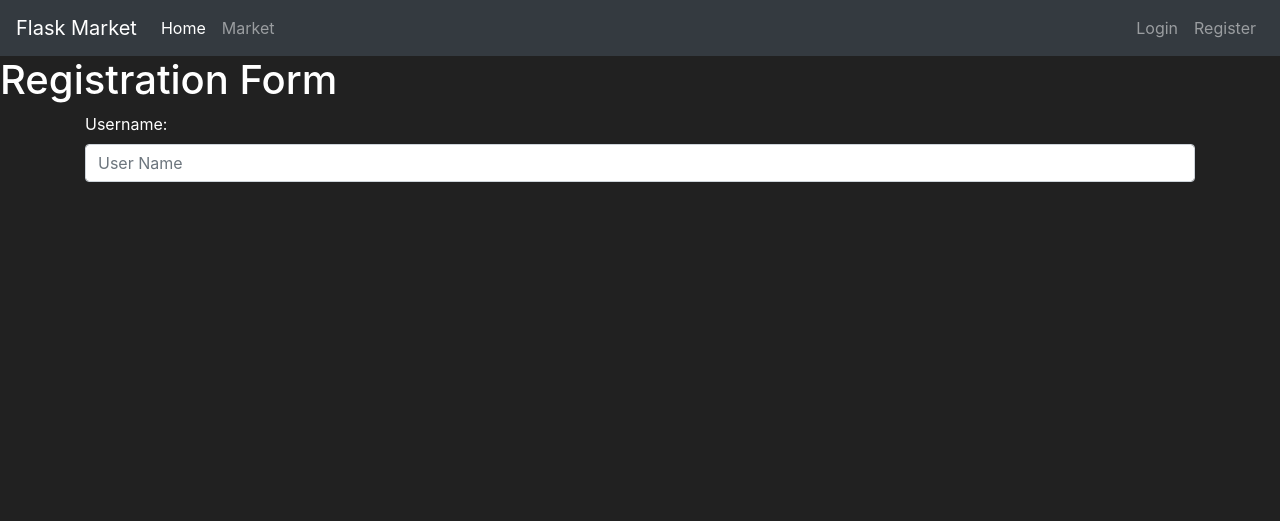
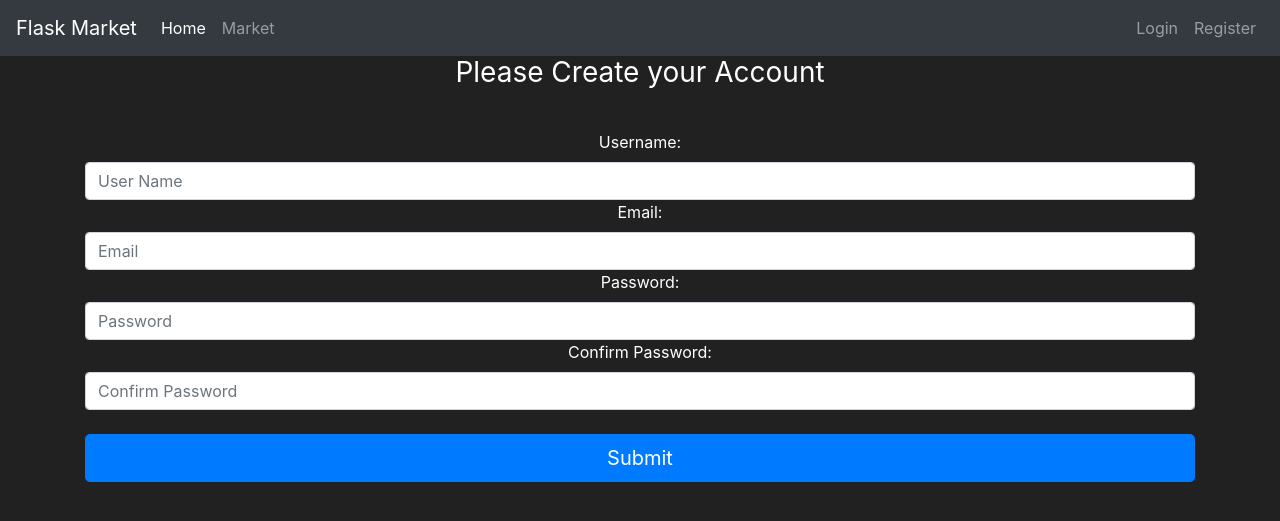
Before and after one commit to drakrgrs/FlaskMarket, a Flask app: page /register in a window 1280 px wide. Shown: the top 521 px of the page. Run offline with Flask 3, Linux system fonts and the light colour scheme; some libraries are stand-ins or nearby versions.

Commit message:
registration form is functional minus the submit button needing a route

```diff
--- a/market/templates/register.html
+++ b/market/templates/register.html
@@ -1,10 +1,19 @@
 {% extends 'base.html' %} {% block title %} Registration {% endblock %} {% block
 content %}
-<h1>Registration Form</h1>
-<div class="container">
-<form method="POST" class="form-register" style="color: white">
-  {{ form.username.label() }} {{ form.username(class="form-control",
-  placeholder= "User Name") }}
-</form>
-</div>
+<body class="text-center">
+  <div class="container">
+    <form method="POST" class="form-register" style="color: white">
+      <h1 class="h3 mb-3 font-weight-normal">Please Create your Account</h1>
+      <br />
+      {{ form.username.label() }} {{ form.username(class="form-control",
+      placeholder= "User Name") }} {{ form.email_address.label() }} {{
+      form.email_address(class="form-control", placeholder= "Email") }} {{
+      form.password1.label() }} {{ form.password1(class="form-control",
+      placeholder= "Password") }} {{ form.password2.label() }} {{
+      form.password2(class="form-control", placeholder= "Confirm Password") }}
+      <br>
+      {{ form.submit(class="btn btn-lg btn-block btn-primary") }}
+    </form>
+  </div>
+</body>
 {% endblock %}
```
